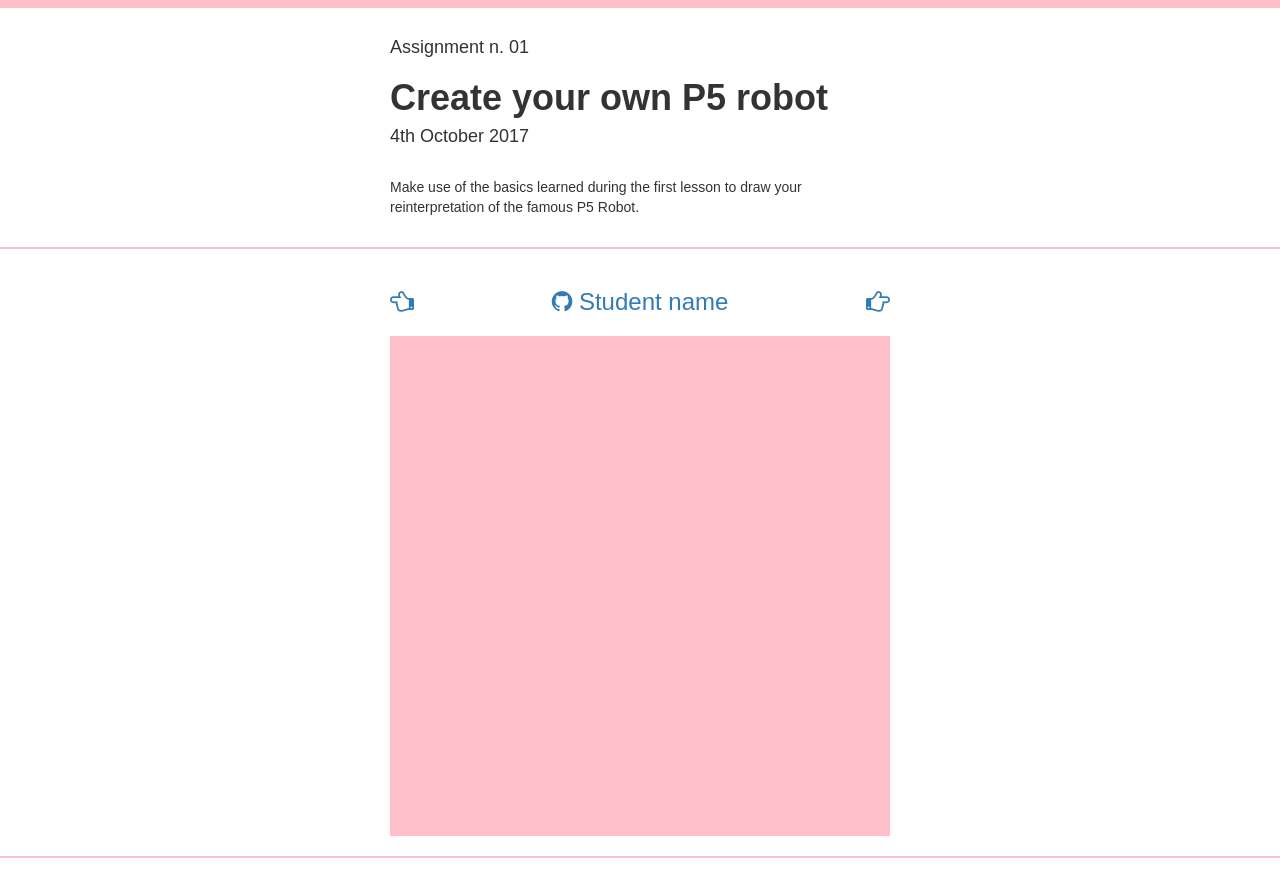
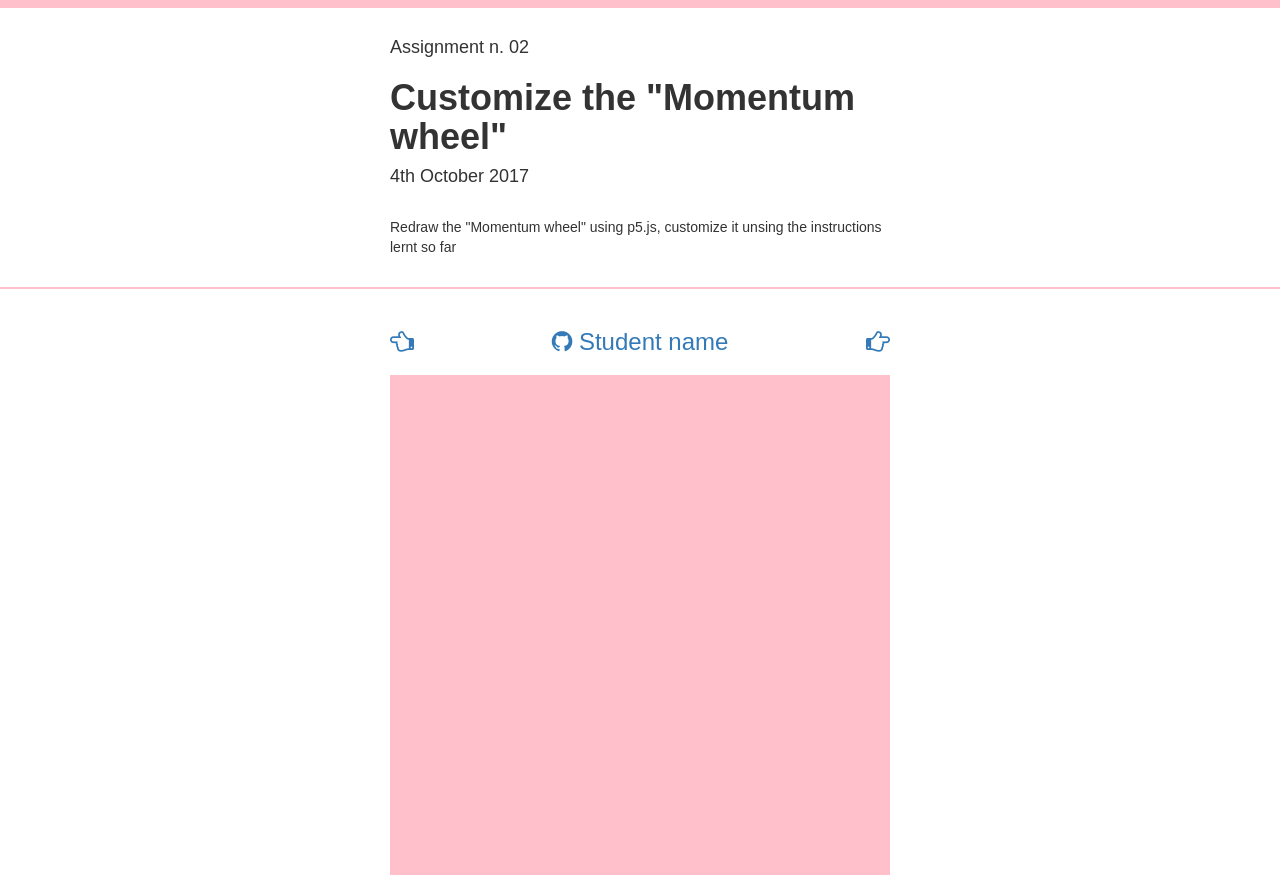
Before and after one commit to drawwithcode/2017, a plain HTML site: page assignment-02.html in a window 1280 px wide. Shown: the top 878 px of the page. Drawn offline with nearby package versions, Linux system fonts and the light colour scheme; a script that the page names is missing; a web font is replaced by a local one.

Commit message:
Updated metadata

```diff
--- a/assignment-02.html
+++ b/assignment-02.html
@@ -6,14 +6,14 @@
   <meta http-equiv="X-UA-Compatible" content="IE=edge">
   <meta name="viewport" content="width=device-width, initial-scale=1">
   <!-- The above 3 meta tags *must* come first in the head; any other head content must come *after* these tags -->
-  <title>Creative Coding PoliMi - Proj 05</title>
-  <meta property="og:image" content="https://drawwithcode.github.io/assignments2016-03/thumb.jpg">
+  <title>Creative Coding PoliMi - Assignment 02</title>
+  <meta property="og:image" content="">
   <meta property="og:description" content="Lesson assignment of 'Creative Coding' at Politecnico di Milano">
   <meta name="twitter:card" content="summary_large_image">
   <meta name="twitter:site" content="@densitydesign">
   <meta name="twitter:title" content="Creative Coding Polimi">
   <meta name="twitter:description" content="'Creative Coding' at Politecnico di Milano">
-  <meta name="twitter:image" content="https://drawwithcode.github.io/assignments2016-03/thumb.jpg">
+  <meta name="twitter:image" content="">
   <!-- Bootstrap -->
   <link href="css/bootstrap.min.css" rel="stylesheet">
   <!-- HTML5 shim and Respond.js for IE8 support of HTML5 elements and media queries -->
@@ -34,11 +34,11 @@
     <div class="container">
       <div class="row">
         <div class="page-info-500">
-          <h4>Assignment n. 01</h4>
-          <h1>Create your own P5 robot</h1>
+          <h4>Assignment n. 02</h4>
+          <h1>Customize the "Momentum wheel"</h1>
           <h4>4th October 2017</h4>
           <br/>
-          <p>Make use of the basics learned during the first lesson to draw your reinterpretation of the famous P5 Robot.</p>
+          <p>Redraw the "Momentum wheel" using p5.js, customize it unsing the instructions lernt so far</p>
         </div>
       </div>
     </div>
```
Also changed, not shown: assignment-01.html (+3 -3 lines).
